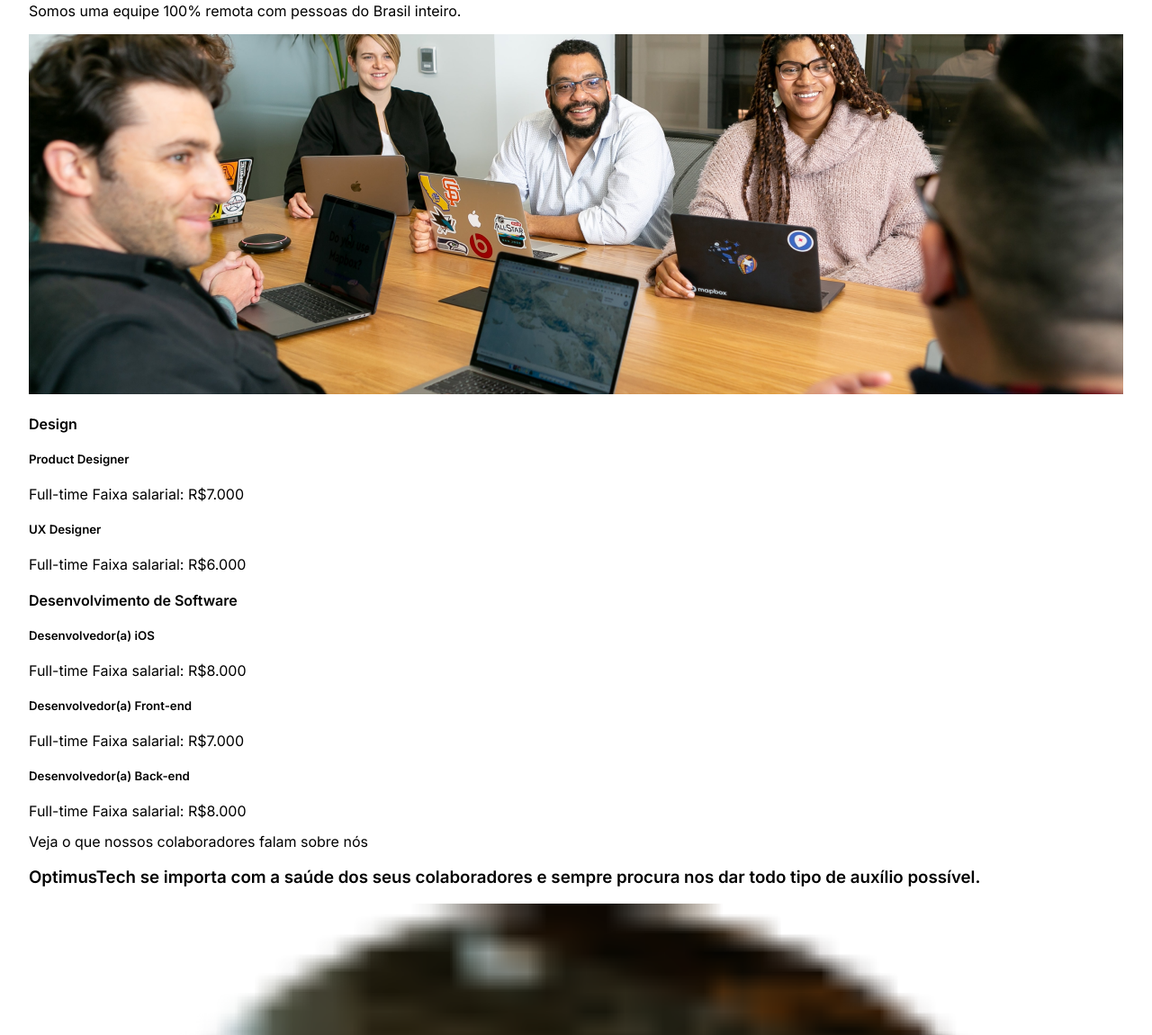
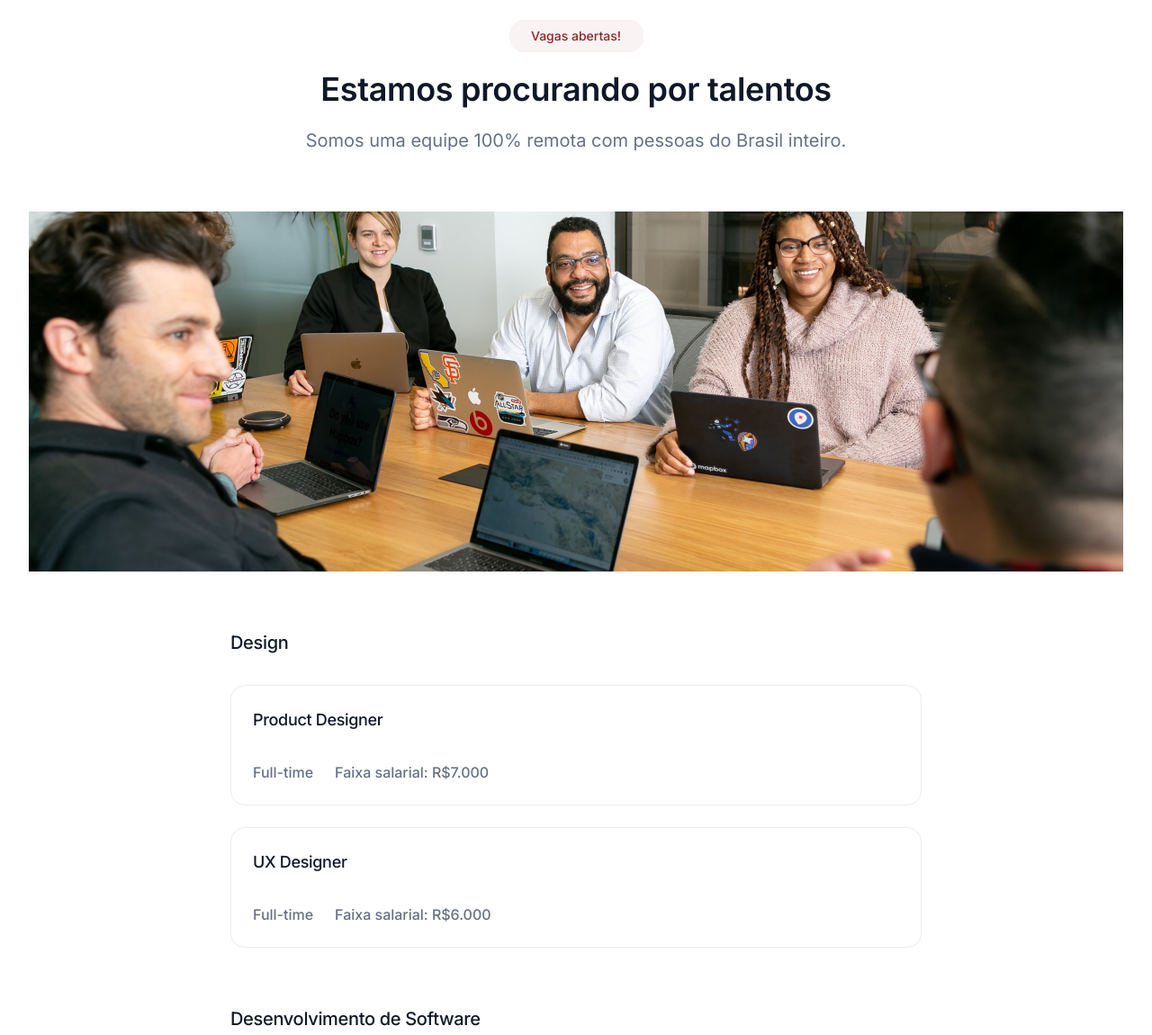
Before and after one commit to Rubendvb/7daysOfCode-HTML-CSS-Alura, a website built with Vite: page index.html in a window 1280 px wide. Shown: the part 1096-2246 px from the top of the page at 90% size. Built offline with nearby package versions, Linux system fonts and the light colour scheme.

Commit message:
Finalizando section jobs e adicionando alguns detalhes na section nav e nos mixins

```diff
--- a/index.html
+++ b/index.html
@@ -19,10 +19,10 @@
       <img src="src/images/_Button base.svg" alt="Logo" />
 
       <ul>
-        <li>Home</li>
-        <li>Produtos</li>
-        <li>Recursos</li>
-        <li>Sobre nós</li>
+        <li><a href="#">Home</a></li>
+        <li><a href="#">Produtos</a></li>
+        <li><a href="#">Recursos</a></li>
+        <li><a href="#">Sobre nós</a></li>
       </ul>
 
       <div class="nav__button">
@@ -74,64 +74,61 @@
         </div>
       </section>
 
-      <section>
-        <span>Vagas abertas!</span>
+      <section class="jobs">
+        <span class="jobs__span">Vagas abertas!</span>
 
-        <h3>Estamos procurando por talentos</h3>
+        <h3 class="jobs__title">Estamos procurando por talentos</h3>
 
-        <p>Somos uma equipe 100% remota com pessoas do Brasil inteiro.</p>
+        <p class="jobs__subtitle">
+          Somos uma equipe 100% remota com pessoas do Brasil inteiro.
+        </p>
 
         <img src="src/images/escritorio.png" alt="" />
 
-        <h4>Design</h4>
-
-        <div>
-          <div>
+        <div class="jobs__card">
+          <h4 class="jobs__card-title">Design</h4>
+          <div class="jobs__card--container">
+            <div class="jobs__card--container-article">
               <h5>Product Designer</h5>
-
-            <div>
+              <div class="jobs__card--container-article-info">
                 <span>Full-time</span>
                 <span>Faixa salarial: R$7.000</span>
               </div>
             </div>
 
-          <div>
+            <div class="jobs__card--container-article">
               <h5>UX Designer</h5>
-
-            <div>
+              <div class="jobs__card--container-article-info">
                 <span>Full-time</span>
                 <span>Faixa salarial: R$6.000</span>
               </div>
             </div>
           </div>
+        </div>
 
-        <h4>Desenvolvimento de Software</h4>
-
-        <div>
-          <div>
+        <div class="jobs__card">
+          <h4 class="jobs__card-title">Desenvolvimento de Software</h4>
+          <div class="jobs__card--container">
+            <div class="jobs__card--container-article">
               <h5>Desenvolvedor(a) iOS</h5>
-
-            <div>
+              <div class="jobs__card--container-article-info">
                 <span>Full-time</span>
                 <span>Faixa salarial: R$8.000</span>
               </div>
             </div>
-
-          <div>
+            <div class="jobs__card--container-article">
               <h5>Desenvolvedor(a) Front-end</h5>
-
-            <div>
+              <div class="jobs__card--container-article-info">
                 <span>Full-time</span>
                 <span>Faixa salarial: R$7.000</span>
               </div>
             </div>
-
-          <div>
+            <div class="jobs__card--container-article">
               <h5>Desenvolvedor(a) Back-end</h5>
-
-            <div>
+              <div class="jobs__card--container-article-info">
                 <span>Full-time</span>
                 <span>Faixa salarial: R$8.000</span>
+              </div>
             </div>
           </div>
         </div>
--- /dev/null
+++ b/src/styles/scss/_jobs.scss
@@ -0,0 +1,84 @@
+@use "variables" as v;
+@use "mixins" as m;
+
+.jobs {
+  display: flex;
+  flex-direction: column;
+  align-items: center;
+
+  &__span {
+    align-items: center;
+    background-color: rgba(142, 36, 36, 0.05);
+    border-radius: 16px;
+    color: v.$red;
+    display: flex;
+    flex-direction: row;
+    font-size: 14px;
+    font-weight: 500;
+    height: 28px;
+    justify-content: center;
+    line-height: 20px;
+    margin-top: 96px;
+    padding: 4px 12px;
+    text-align: center;
+    width: 125px;
+  }
+
+  &__title {
+    @include m.title(600, 1.2, 1.625rem, center, 1.25rem);
+
+    @media (min-width: 768px) {
+      font-size: 2.25rem;
+      line-height: 1.2;
+    }
+  }
+
+  &__subtitle {
+    @include m.subtitle(v.$gray, 0.75rem, 400, 1.5, center, 20px);
+    margin-bottom: 4rem;
+
+    @media (min-width: 768px) {
+      font-size: 1.25rem;
+      line-height: 1.5;
+    }
+  }
+
+  &__card {
+    width: 100%;
+    max-width: 768px;
+    display: flex;
+    flex-direction: column;
+
+    &-title {
+      @include m.title(500, 30px, 1.25rem, start, 64px);
+      margin-bottom: 32px;
+    }
+
+    &--container {
+      display: flex;
+      flex-direction: column;
+      gap: 24px;
+
+      &-article {
+        border: 1px solid #eaecf0;
+        border-radius: 16px;
+        padding: 24px;
+
+        h5 {
+          @include m.title(500, 28px, 18px, start, 0);
+          margin-bottom: 32px;
+        }
+
+        &-info {
+          display: flex;
+          flex-direction: row;
+          gap: 24px;
+
+          span {
+            @include m.subtitle(v.$gray, 16px, 500, 24px, center, 0);
+          }
+        }
+      }
+    }
+  }
+}
--- a/src/styles/scss/_metrics.scss
+++ b/src/styles/scss/_metrics.scss
@@ -44,7 +44,7 @@
     }
 
     p {
-      @include m.subtitle(v.$gray, 0.875rem, 400, 24px, start, 8px);
+      @include m.subtitle(v.$gray, 0.875rem, 400, 24px, start, 0.5rem);
 
       @media (min-width: 768px) {
         font-size: 1rem;
--- a/src/styles/scss/_mixins.scss
+++ b/src/styles/scss/_mixins.scss
@@ -3,10 +3,20 @@
 @mixin button($background-color, $border, $color) {
   background-color: $background-color;
   border: $border;
+  border-radius: 8px;
   color: $color;
   font-weight: 500;
   line-height: 24px;
   font-size: 1rem;
+
+  &:hover {
+    cursor: pointer;
+    @if $background-color == transparent {
+      background-color: rgb(235, 235, 235);
+    } @else {
+      background-color: #8e2424da;
+    }
+  }
 }
 
 @mixin title($font-weight, $line-height, $font-size, $text-align, $margin-top) {
--- a/src/styles/scss/_nav.scss
+++ b/src/styles/scss/_nav.scss
@@ -36,10 +36,18 @@
     }
 
     li {
-      color: v.$gray;
       font-weight: 500;
       font-size: 1rem;
       line-height: 24px;
+
+      a {
+        color: v.$gray;
+        text-decoration: none;
+
+        &:hover {
+          color: rgb(71, 71, 71);
+        }
+      }
 
       @media (min-width: 1440px) {
         margin-right: 2rem;
--- a/src/styles/scss/style.scss
+++ b/src/styles/scss/style.scss
@@ -2,6 +2,7 @@
 @use "nav";
 @use "header";
 @use "metrics";
+@use "jobs";
 
 * {
   font-family: v.$font-family;
@@ -11,6 +12,7 @@ body {
   background-color: v.$white;
   font-size: 16px;
   padding: 0 1rem;
+  margin: 0 auto;
 
   @media (min-width: 768px) {
     padding: 0 2rem;
@@ -18,9 +20,6 @@ body {
 
   @media (min-width: 1440px) {
     padding: 0 7rem;
+    max-width: 1440px;
   }
 }
-
-img {
-  width: 100%;
-}
```
Lines whose indentation alone changed are shown as unchanged.
